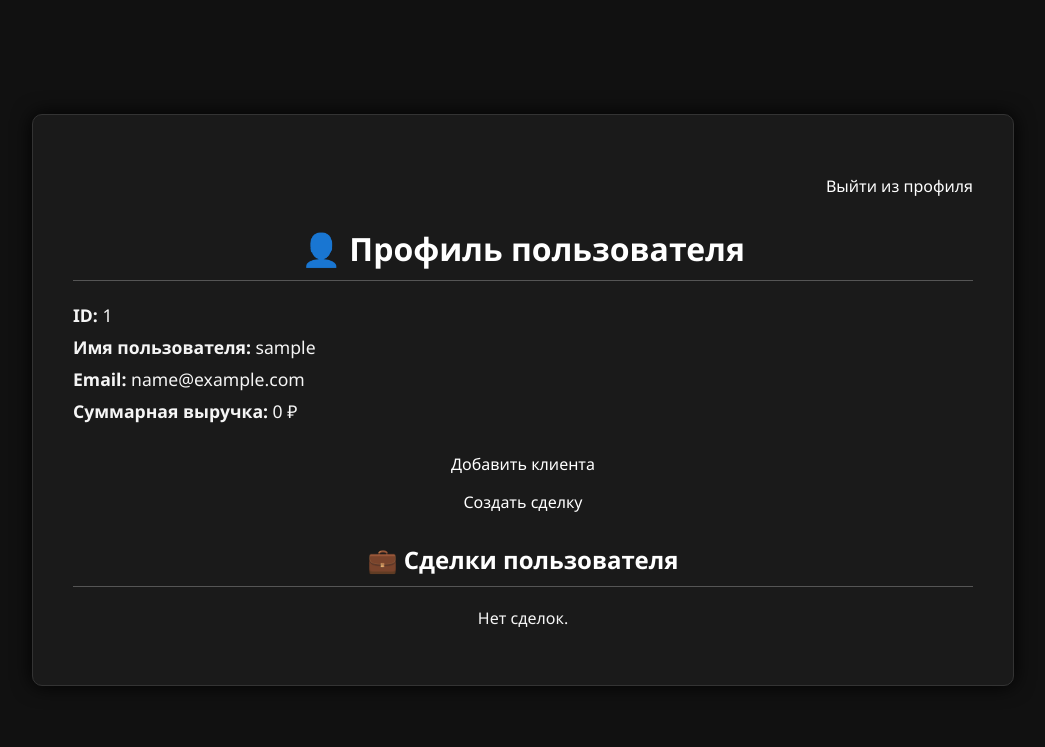
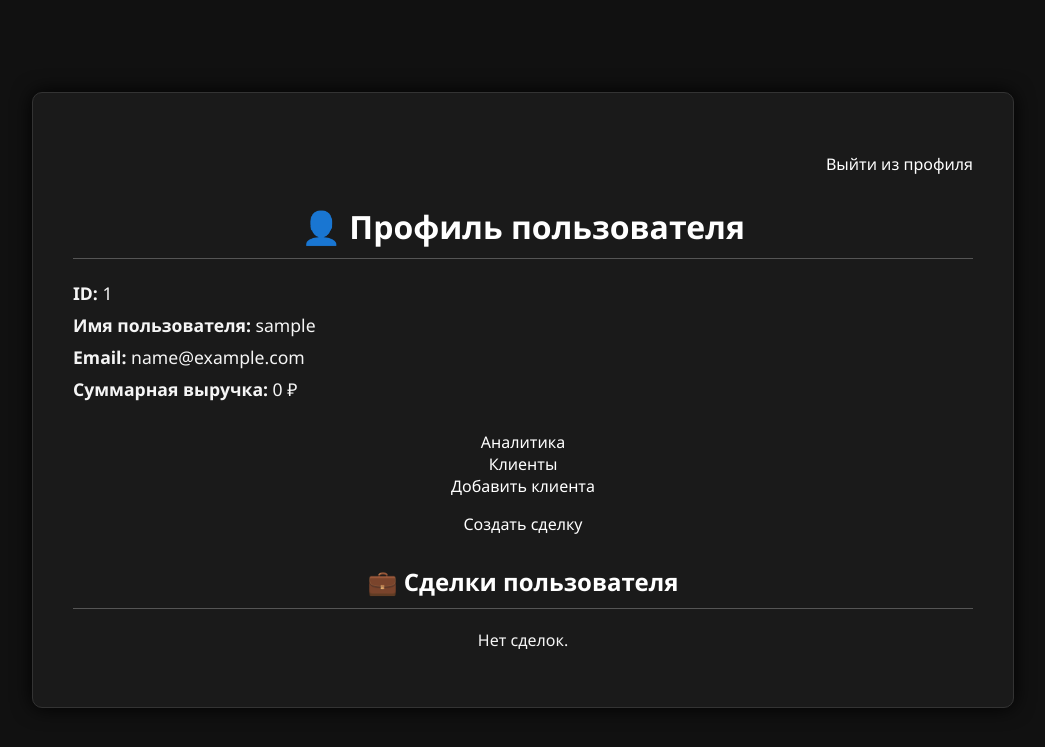
Before and after one commit to eagle777-krs/mini-crm, a Flask app: page /user_page/1 in a window 1280 px wide. Shown: the top 747 px of the page, without its empty margins (117-1162 px from the left). Run offline with Flask 3, Linux system fonts and the light colour scheme; the visitor is signed in with stand-in values (Sample User, id 1); data that the repository does not hold is empty.

Commit message:
debugging

```diff
--- a/app/forms.py
+++ b/app/forms.py
@@ -30,7 +30,7 @@ class ClientForm(FlaskForm):
 class DealForm(FlaskForm):
     client_id = SelectField('Клиент', coerce=int, validators=[DataRequired()])
     amount = DecimalField('Сумма сделки', places=2, validators=[DataRequired()])
-    status = SelectField('Статус сделки', choices=[(choice.name, choice.value) for choice in DealType],
+    status = SelectField('Статус сделки', choices=[(choice.value, choice.name) for choice in DealType],
     validators=[DataRequired()]
 )
     description = TextAreaField('Описание', validators=[Optional(), Length(max=255)])
--- a/app/routes.py
+++ b/app/routes.py
@@ -128,10 +128,13 @@ def deals():
 @login_required
 def add_deal_page():
     form = DealForm()
+    form.client_id.choices = [(client.id, client.name) for client in Client.query.all()]
 
     if form.validate_on_submit():
         new_deal = Deal()
         form.populate_obj(new_deal)
+        new_deal.user_id = current_user.id
+        new_deal.amount = float(new_deal.amount)
         db.session.add(new_deal)
         db.session.commit()
         flash('Сделка добавлен')
@@ -152,12 +155,13 @@ def deal_page(id):
 def update_deal_page(id):
     deal = Deal.query.get(id)
     form = DealForm(obj=deal)
+    form.client_id.choices = [(client.id, client.name) for client in Client.query.all()]
 
     if form.validate_on_submit():
         form.populate_obj(deal)
         db.session.commit()
         flash('Сделка обновлена', 'success')
-        return redirect(url_for('deal_page', id=deal.id))
+        return redirect(url_for('main.deal_page', id=deal.id))
 
     return render_template('deal_form.html', form=form, submit_text='Сохранить изменения')
 
--- a/app/templates/user_page.html
+++ b/app/templates/user_page.html
@@ -11,6 +11,12 @@
   <li><b>Email:</b> {{ user.email }}</li>
   <li><b>Суммарная выручка:</b> {{ user.sales_volume or 0 }} ₽</li>
 </ul>
+<div style="text-align: centre">
+  <a href="{{ url_for('main.analytics') }}" class="custom-link">Аналитика</a>
+</div>
+<div style="text-align: centre">
+  <a href="{{ url_for('main.clients') }}" class="custom-link">Клиенты</a>
+</div>
 <div style="text-align: centre">
   <a href="{{ url_for('main.add_client_page') }}" class="custom-link">Добавить клиента</a>
 </div>
```
